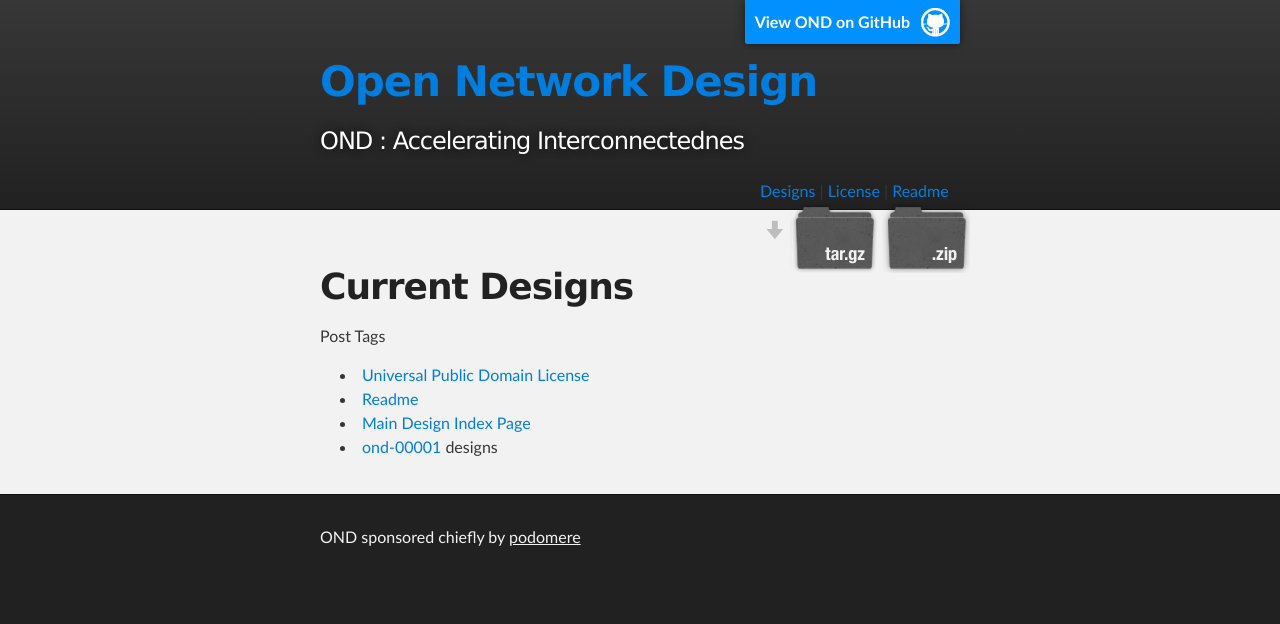
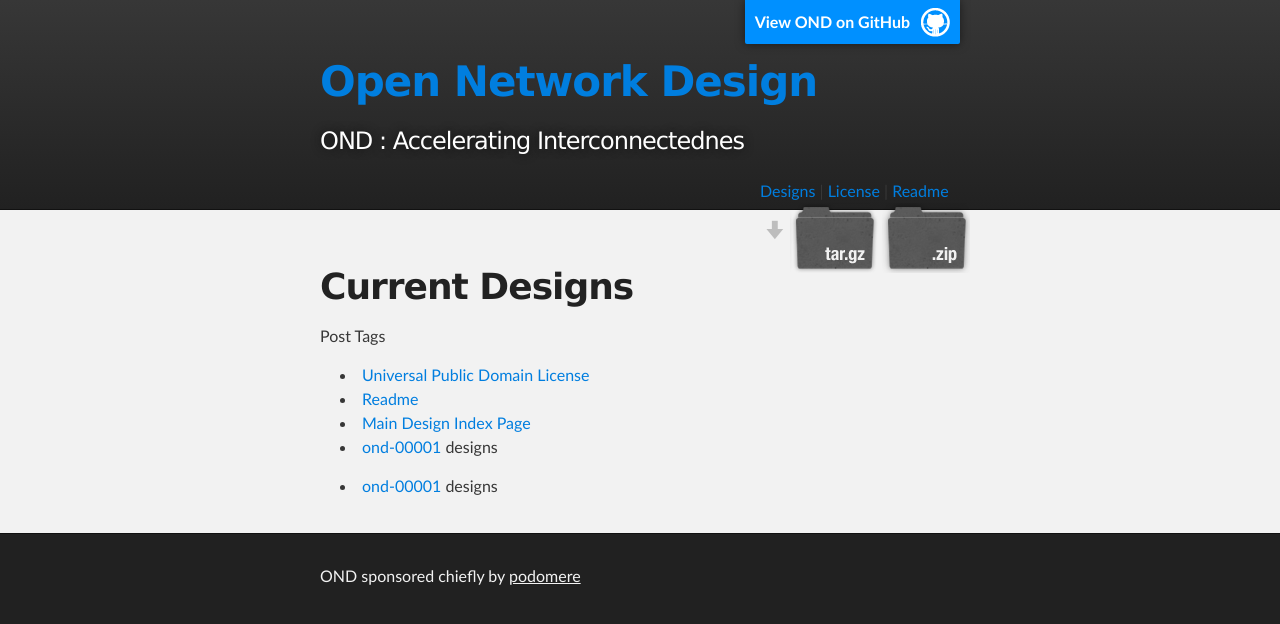
Before and after one commit to podomere/ond, a Jekyll site: the page built from designs.md, in a window 1280 px wide. Shown: the top 624 px of the page. Built offline with Jekyll 4.4.1, drawn with Linux system fonts in a browser that asks for light colours.

Commit message:
Update designs.md

```diff
--- a/designs.md
+++ b/designs.md
@@ -18,3 +18,13 @@ Post Tags
   <li><a href="{{node.url}}">{{node.title}}</a> {{node.tags}}</li>
 {% endfor %}
 </ul>
+
+<ul>
+{% for page in site.pages %}
+{% for tag in page.tags %}
+{% if tag == 'designs' %}
+<li><a href="{{page.url}}">{{page.title}}</a> {{page.tags}}</li>
+	{% endif %}
+	{% endfor %}
+	{% endfor %}
+</ul>
```
